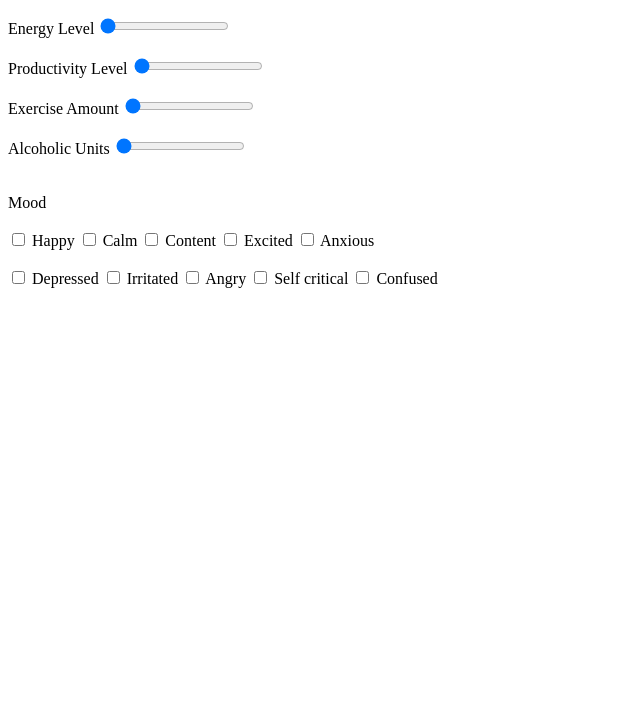
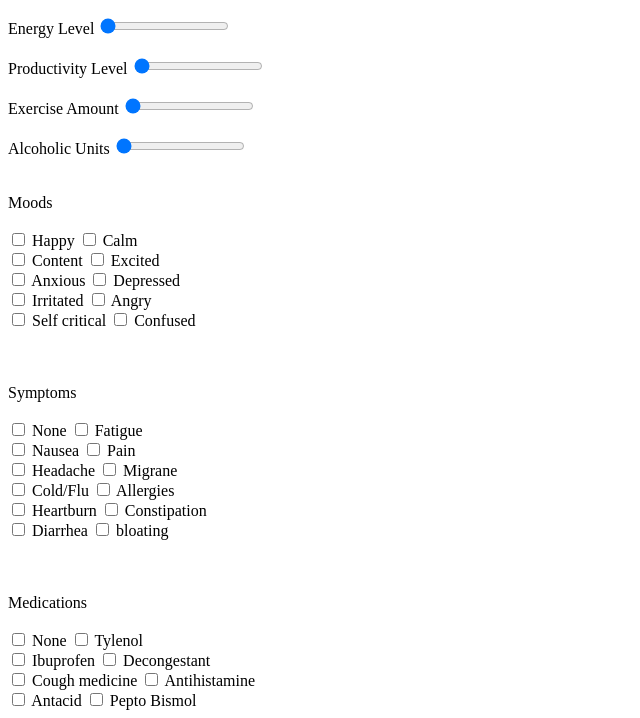
Before and after one commit to alice-yt/hackbright-project, a Flask app: page /sleep_entry in a window 1280 px wide. Shown: the part 131-849 px from the top of the page, without its empty margins (0-640 px from the left). Before the commit the page ends 419 px from the top, so only its background shows below. Run offline with Flask 2, Linux system fonts and the light colour scheme.

Commit message:
added meds and symptoms checkboxes

```diff
--- a/templates/sleep_entry.html
+++ b/templates/sleep_entry.html
@@ -64,43 +64,104 @@
   <br>
 
   <form>
-    Mood
+    Moods
     <br>
     <br>
     <input type="checkbox" name="mood" value="happy">
     <label>Happy</label>
-
     <input type="checkbox" name="mood" value="calm">
     <label>Calm</label>
-
+    <br>
     <input type="checkbox" name="mood" value="content">
     <label>Content</label>
-
     <input type="checkbox" name="mood" value="excited">
     <label>Excited</label>
-
+    <br>
     <input type="checkbox" name="mood" value="anxious">
     <label>Anxious</label>
-
-    <br>
-    <br>
-
     <input type="checkbox" name="mood" value="depressed">
     <label>Depressed</label>
-
+    <br>
     <input type="checkbox" name="mood" value="irritated">
     <label>Irritated</label>
-
     <input type="checkbox" name="mood" value="angry">
     <label>Angry</label>
-
+    <br>
     <input type="checkbox" name="mood" value="self critical">
     <label>Self critical</label>
-
     <input type="checkbox" name="mood" value="confused">
     <label>Confused</label>
   </form>
 
+  <br>
+  <br>
+  <br>
+
+  <form>
+    Symptoms
+    <br>
+    <br>
+    <input type="checkbox" name="symptom" value="none">
+    <label>None</label>
+    <input type="checkbox" name="symptom" value="fatigue">
+    <label>Fatigue</label>
+    <br>
+    <input type="checkbox" name="symptom" value="nausea">
+    <label>Nausea</label>
+    <input type="checkbox" name="symptom" value="pain">
+    <label>Pain</label>
+    <br>
+    <input type="checkbox" name="symptom" value="headache">
+    <label>Headache</label>
+    <input type="checkbox" name="symptom" value="migrane">
+    <label>Migrane</label>
+    <br>
+    <input type="checkbox" name="symptom" value="cold/flu">
+    <label>Cold/Flu</label>
+    <input type="checkbox" name="symptom" value="allergies">
+    <label>Allergies</label>
+    <br>
+    <input type="checkbox" name="symptom" value="heartburn">
+    <label>Heartburn</label>
+    <input type="checkbox" name="symptom" value="constipation">
+    <label>Constipation</label>
+    <br>
+    <input type="checkbox" name="symptom" value="diarrhea">
+    <label>Diarrhea</label>
+    <input type="checkbox" name="symptom" value="Bloating">
+    <label>bloating</label>
+  </form>
+
+  <br>
+  <br>
+  <br>
+
+  <form>
+    Medications
+    <br>
+    <br>
+    <input type="checkbox" name="medication" value="none">
+    <label>None</label>
+    <input type="checkbox" name="medication" value="tylenol">
+    <label>Tylenol</label>
+    <br>
+    <input type="checkbox" name="medication" value="ibuprofen">
+    <label>Ibuprofen</label>
+    <input type="checkbox" name="medication" value="decongestant">
+    <label>Decongestant</label>
+    <br>
+    <input type="checkbox" name="medication" value="cough_medicine">
+    <label>Cough medicine</label>
+    <input type="checkbox" name="medication" value="antihistamine">
+    <label>Antihistamine</label>
+    <br>
+    <input type="checkbox" name="medication" value="antacid">
+    <label>Antacid</label>
+    <input type="checkbox" name="medication" value="pepto_bismol">
+    <label>Pepto Bismol</label>
+  </form>
+
+
     {% endblock %}
     </body>
 </html>
```
